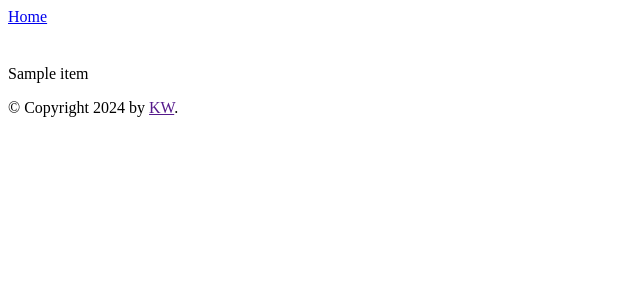
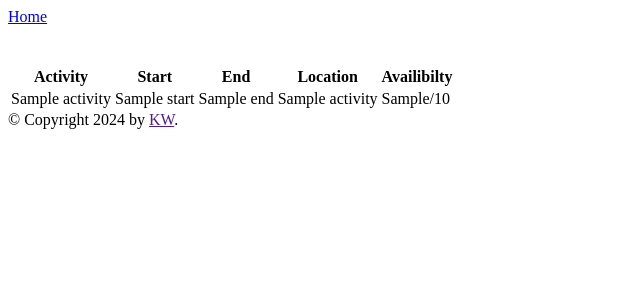
Before and after one commit to broadcasttechie/swim-cal-gen, a Flask app: page /facility/1/activity/1 in a window 1280 px wide. Shown: the top 300 px of the page, without its empty margins (0-640 px from the left). Run offline with Flask 2, Linux system fonts and the light colour scheme; a database or web service that is not in the repository returns one stand-in record (values such as "Sample title"); data that the repository does not hold is empty.

Commit message:
activity

```diff
--- a/app.py
+++ b/app.py
@@ -3,16 +3,31 @@ from flask import request
 from flask import render_template
 import requests
 import json
+import datetime
+from datetime import timedelta
+import babel
+
+app = Flask("app")
+
+@app.template_filter()
+def format_datetime(value, format='medium'):
+    timestamp = datetime(value, format)
+    if format == 'full':
+        format="EEEE, d. MMMM y 'at' HH:mm"
+    elif format == 'medium':
+        format="EE dd.MM.y HH:mm"
+    return timestamp.format(format)
 
 
-app = Flask("app")
+
 
 @app.route("/")
 def index():
     url = "https://birminghamleisure.legendonlineservices.co.uk/birmingham_comm_rg_home/filteredlocationhierarchy"
     headers = { 'Content-Type': 'application/json' }
     response = requests.get(url, headers=headers)
-    return render_template('home.html', sites = response.json())
+    test = datetime.datetime.now().astimezone().replace(microsecond=0).replace(second=0).replace(minute=0).replace(hour=0).isoformat()
+    return render_template('home.html', sites = response.json(), test=test)
 
 
 @app.route('/facility/<id>')
@@ -30,9 +45,11 @@ def activity(id, activity):
     payload = {
     'ResourceSubTypeIdList': activity,
     'FacilityLocationIdList': id,
-    'DateFrom': '2024-06-13T00:00:00+01:00',
-    'DateTo': '2024-06-16T00:00:00+01:00'
+    'DateFrom': datetime.datetime.now().astimezone().isoformat(),
+    'DateTo': (datetime.datetime.now() + timedelta(days=30)).astimezone().isoformat()
     }
+
+
 
     json_payload = json.dumps(payload)
     response = requests.post(url, headers=headers, data=json_payload)
--- a/templates/activity.html
+++ b/templates/activity.html
@@ -2,10 +2,23 @@
 {% block title %}Activity Time Table{% endblock %}
 {% block content %}
 <h1></h1>
-{{ data }}
-<ul>
-{% for activity in data %}
+<table>
+    <thead>
+        <th>Activity</th>
+        <th>Start</th>
+        <th>End</th>
+        <th>Location</th>
+        <th>Availibilty</th>
+    </thead>
+{% for activity in data.Results %}
+<tr>
+    <td>{{ activity.title }}</td>
+    <td>{{ activity.start}}</td>
+    <td>{{ activity.end }}</td>
+    <td>{{ activity.FacilityName }}</td>
+    <td>{{ activity.AvailableSlots }}/{{ activity.Capacity }}</td>
+</tr>
 
 {% endfor %}
-</ul>
+</table>
 {% endblock %}
--- a/templates/home.html
+++ b/templates/home.html
@@ -17,4 +17,6 @@
 {% endfor %}
 
 </ul>
+
+{{ test }}
 {% endblock %}
```
